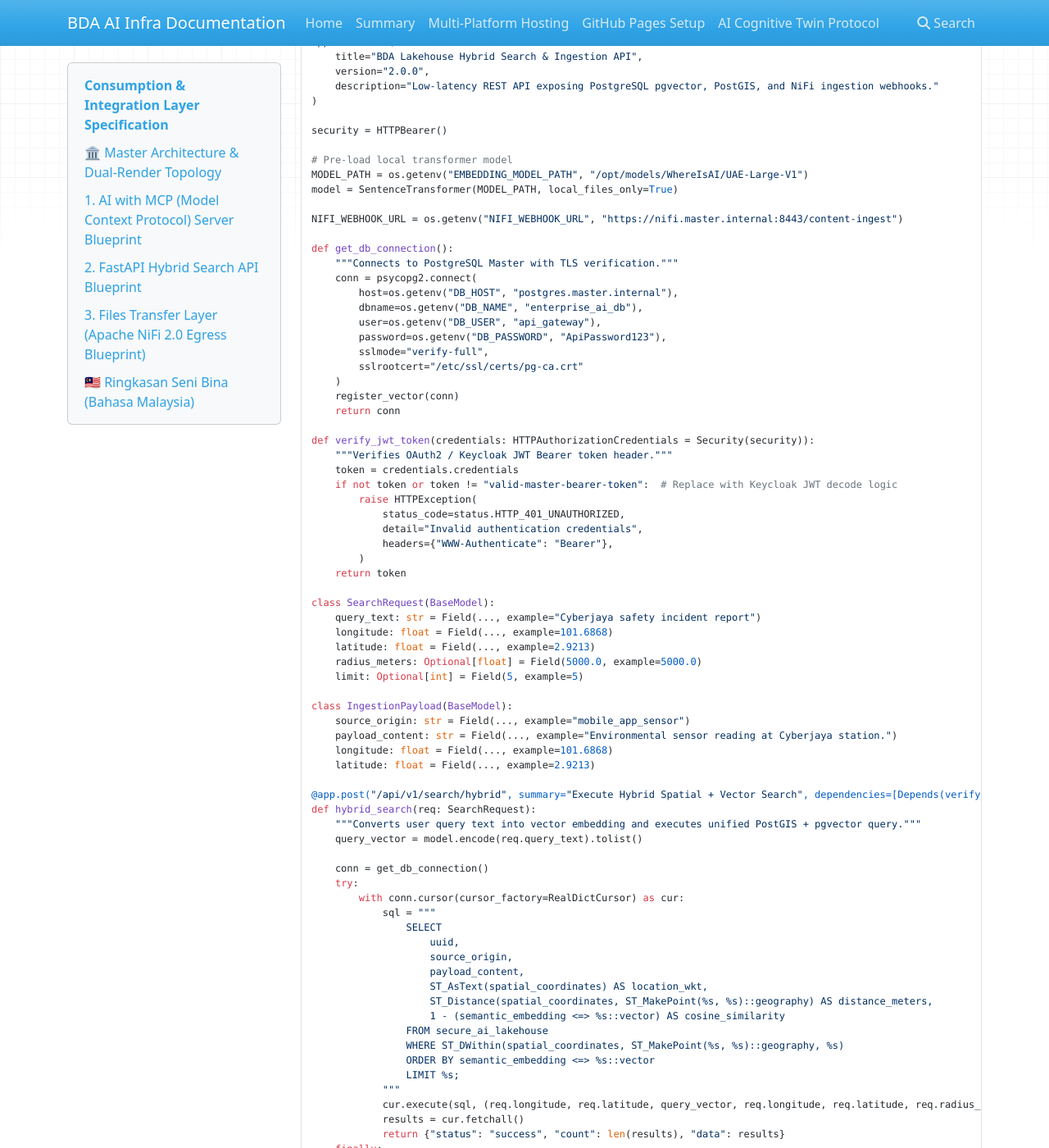
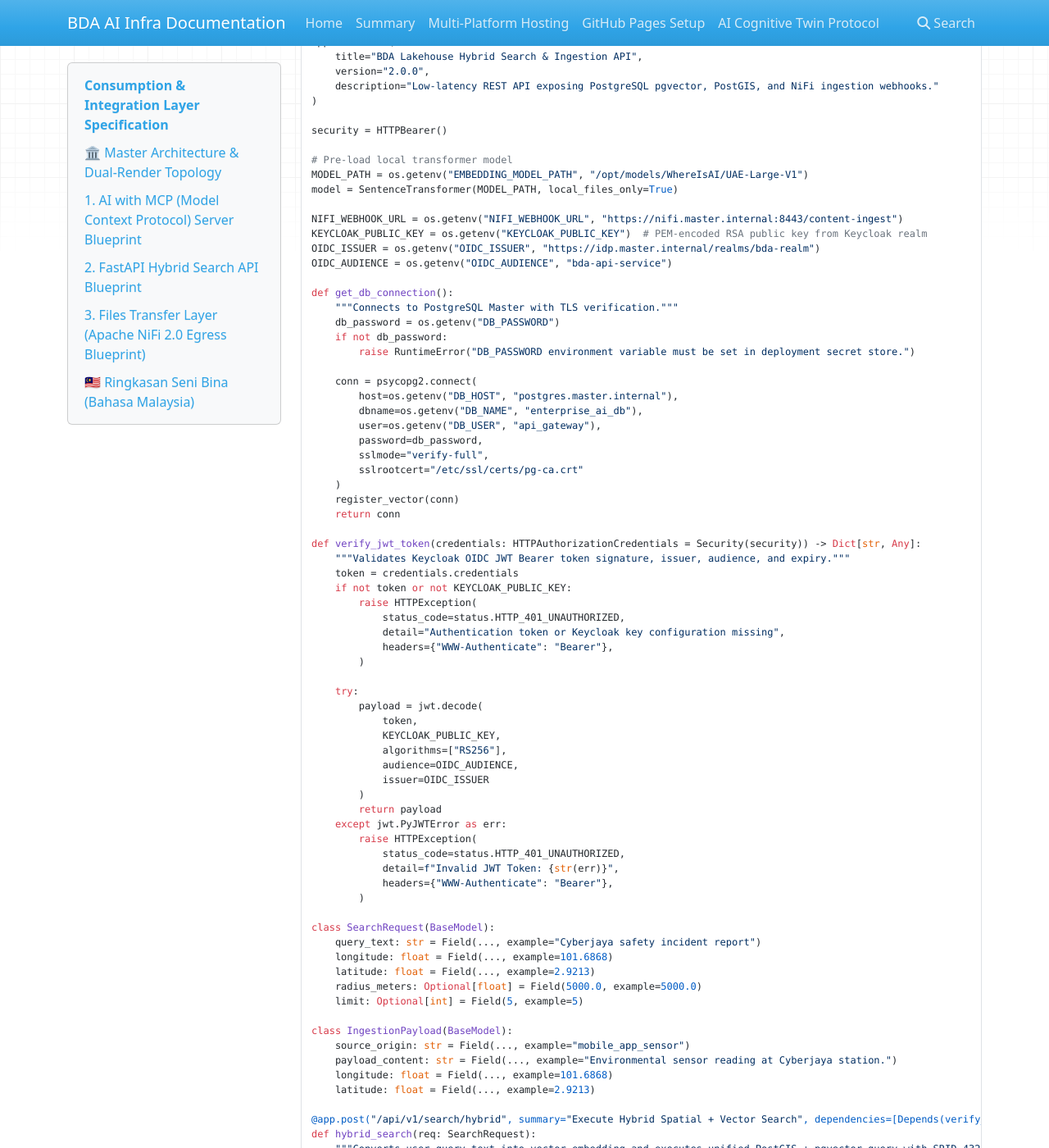
Before and after one commit to linuxmalaysia/bda-ai-infra, an MkDocs documentation site: the page built from docs/reference/consumption-and-integration-layer.md, in a window 1280 px wide and 1400 px high, scrolled down 6088 px. Shown: the whole window at 82% size. Built offline with MkDocs 1.6.1, drawn with Linux system fonts in a browser that asks for light colours; nearby versions of some CDN libraries; some of the changed text lies outside the part shown.

Commit message:
docs: update Consumption & Integration Layer PR review feedback
- Update ST_MakePoint with ST_SetSRID(..., 4326) in spatial queries across MCP and FastAPI blueprints.
- Enforce secret store credential retrieval without hardcoded fallback passwords in reference scripts.
- Upgrade verify_jwt_token in FastAPI gateway to execute full Keycloak RS256 JWT signature, issuer, and audience validation.

Co-authored-by: google-labs-jules[bot] <161369871+google-labs-jules[bot]@users.noreply.github.com>

```diff
--- a/docs/reference/consumption-and-integration-layer.md
+++ b/docs/reference/consumption-and-integration-layer.md
@@ -210,10 +210,9 @@ db_pool = None
 embedding_model = None
 
 LOCAL_MODEL_PATH = os.getenv("EMBEDDING_MODEL_PATH", "/opt/models/WhereIsAI/UAE-Large-V1")
-DB_DSN = os.getenv(
-    "DATABASE_URL",
-    "postgresql://mcp_user:SecurePassword123@postgres.master.internal:5432/enterprise_ai_db?sslmode=verify-full"
-)
+DB_DSN = os.getenv("DATABASE_URL")
+if not DB_DSN:
+    raise RuntimeError("DATABASE_URL environment variable must be set in deployment secret store.")
 
 @mcp.on_startup()
 async def startup():
@@ -314,7 +313,8 @@ License: Apache-2.0
 
 import os
 import requests
-from typing import List, Optional
+import jwt
+from typing import List, Optional, Dict, Any
 from fastapi import FastAPI, Depends, HTTPException, status, Security
 from fastapi.security import HTTPBearer, HTTPAuthorizationCredentials
 from pydantic import BaseModel, Field
@@ -336,30 +336,52 @@ MODEL_PATH = os.getenv("EMBEDDING_MODEL_PATH", "/opt/models/WhereIsAI/UAE-Large-
 model = SentenceTransformer(MODEL_PATH, local_files_only=True)
 
 NIFI_WEBHOOK_URL = os.getenv("NIFI_WEBHOOK_URL", "https://nifi.master.internal:8443/content-ingest")
+KEYCLOAK_PUBLIC_KEY = os.getenv("KEYCLOAK_PUBLIC_KEY")  # PEM-encoded RSA public key from Keycloak realm
+OIDC_ISSUER = os.getenv("OIDC_ISSUER", "https://idp.master.internal/realms/bda-realm")
+OIDC_AUDIENCE = os.getenv("OIDC_AUDIENCE", "bda-api-service")
 
 def get_db_connection():
     """Connects to PostgreSQL Master with TLS verification."""
+    db_password = os.getenv("DB_PASSWORD")
+    if not db_password:
+        raise RuntimeError("DB_PASSWORD environment variable must be set in deployment secret store.")
+
     conn = psycopg2.connect(
         host=os.getenv("DB_HOST", "postgres.master.internal"),
         dbname=os.getenv("DB_NAME", "enterprise_ai_db"),
         user=os.getenv("DB_USER", "api_gateway"),
-        password=os.getenv("DB_PASSWORD", "ApiPassword123"),
+        password=db_password,
         sslmode="verify-full",
         sslrootcert="/etc/ssl/certs/pg-ca.crt"
     )
     register_vector(conn)
     return conn
 
-def verify_jwt_token(credentials: HTTPAuthorizationCredentials = Security(security)):
-    """Verifies OAuth2 / Keycloak JWT Bearer token header."""
+def verify_jwt_token(credentials: HTTPAuthorizationCredentials = Security(security)) -> Dict[str, Any]:
+    """Validates Keycloak OIDC JWT Bearer token signature, issuer, audience, and expiry."""
     token = credentials.credentials
-    if not token or token != "valid-master-bearer-token":  # Replace with Keycloak JWT decode logic
+    if not token or not KEYCLOAK_PUBLIC_KEY:
         raise HTTPException(
             status_code=status.HTTP_401_UNAUTHORIZED,
-            detail="Invalid authentication credentials",
+            detail="Authentication token or Keycloak key configuration missing",
             headers={"WWW-Authenticate": "Bearer"},
         )
-    return token
+
+    try:
+        payload = jwt.decode(
+            token,
+            KEYCLOAK_PUBLIC_KEY,
+            algorithms=["RS256"],
+            audience=OIDC_AUDIENCE,
+            issuer=OIDC_ISSUER
+        )
+        return payload
+    except jwt.PyJWTError as err:
+        raise HTTPException(
+            status_code=status.HTTP_401_UNAUTHORIZED,
+            detail=f"Invalid JWT Token: {str(err)}",
+            headers={"WWW-Authenticate": "Bearer"},
+        )
 
 class SearchRequest(BaseModel):
     query_text: str = Field(..., example="Cyberjaya safety incident report")
```
Also changed, not shown: other parts of docs/reference/consumption-and-integration-layer.md (+6 -6 lines).
